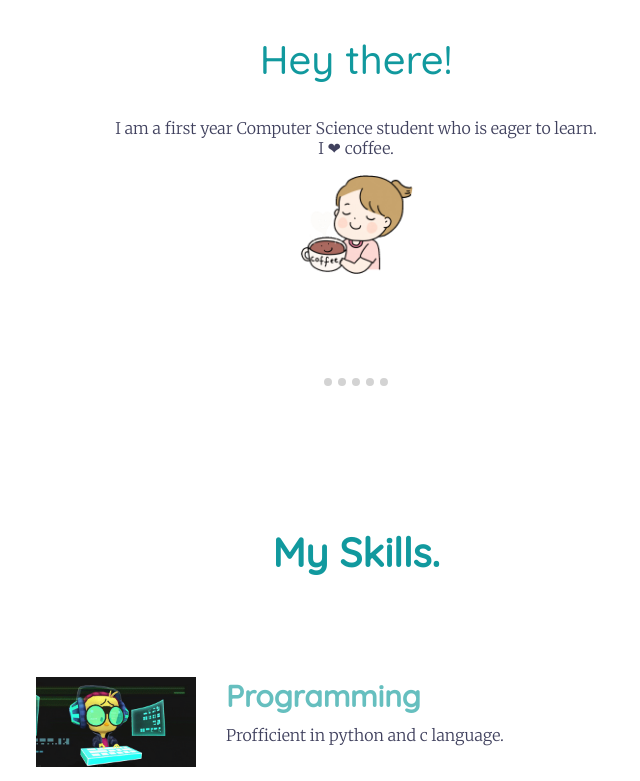
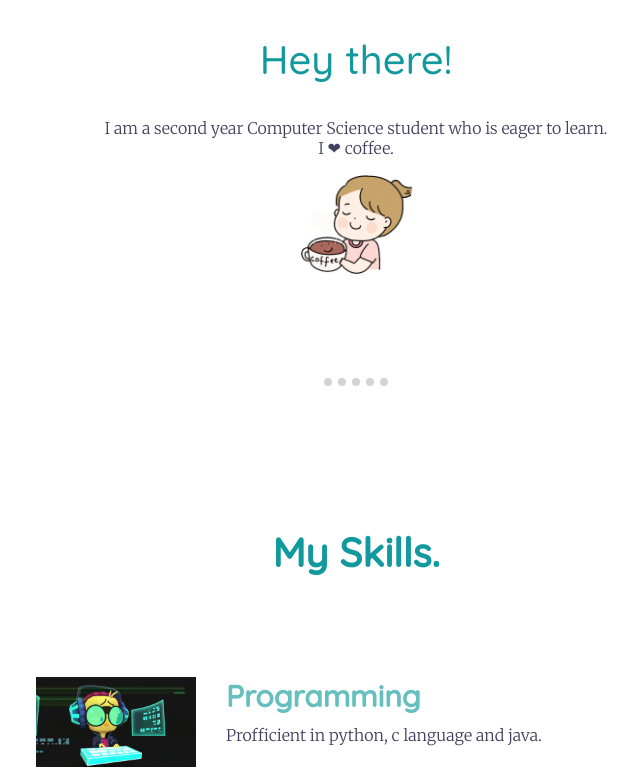
Before and after one commit to kritikaprasad/mysite, a plain HTML site: page index.html in a window 1280 px wide. Shown: the part 1139-1920 px from the top of the page, without its empty margins (284-924 px from the left). Drawn offline with Linux system fonts and the light colour scheme; a web font is replaced by a local one.

Commit message:
Update index.html

```diff
--- a/index.html
+++ b/index.html
@@ -20,7 +20,7 @@
       <div class="profile">
         <img class="profile-pic" src="images\kritika.png" alt="profile-pic">
         <h2 class="hey">Hey there!</h2>
-        <p>I am a first year Computer Science student who is eager to learn.<br>I ❤ coffee.</p>
+        <p>I am a second year Computer Science student who is eager to learn.<br>I ❤ coffee.</p>
         <img class="coffee" src="images\giphy2.gif" alt="coffee-img">
       </div>
       <hr>
@@ -29,7 +29,7 @@
         <div class="skill-row" id="sr1">
           <img class="prog" src="images\giphy3.gif" alt="programmer-img">
           <h3>Programming</h3>
-          <p class="p2">Profficient in python and c language.</p>
+          <p class="p2">Profficient in python, c language and java.</p>
         </div>
         <div class="skill-row" id="sr2">
           <img class="webdev" src="images\giphy1.gif" alt="skill1">
```
